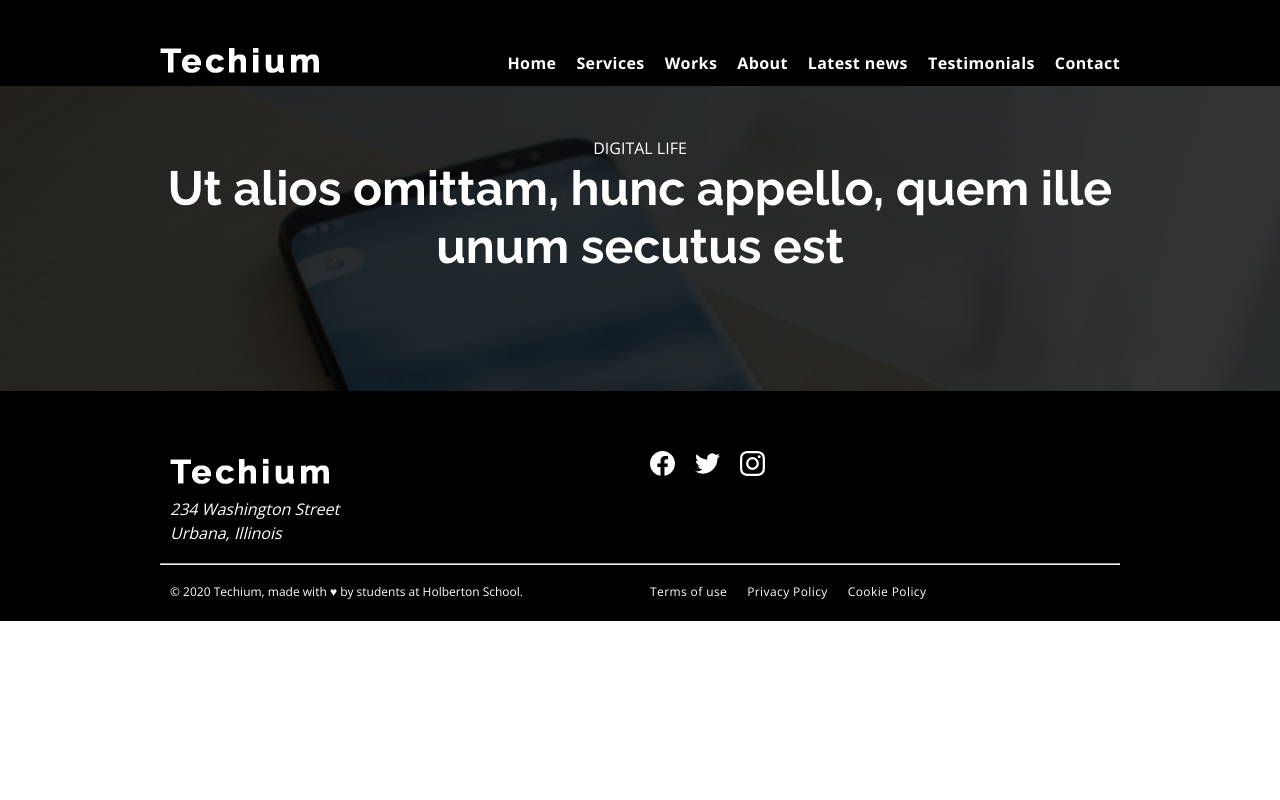
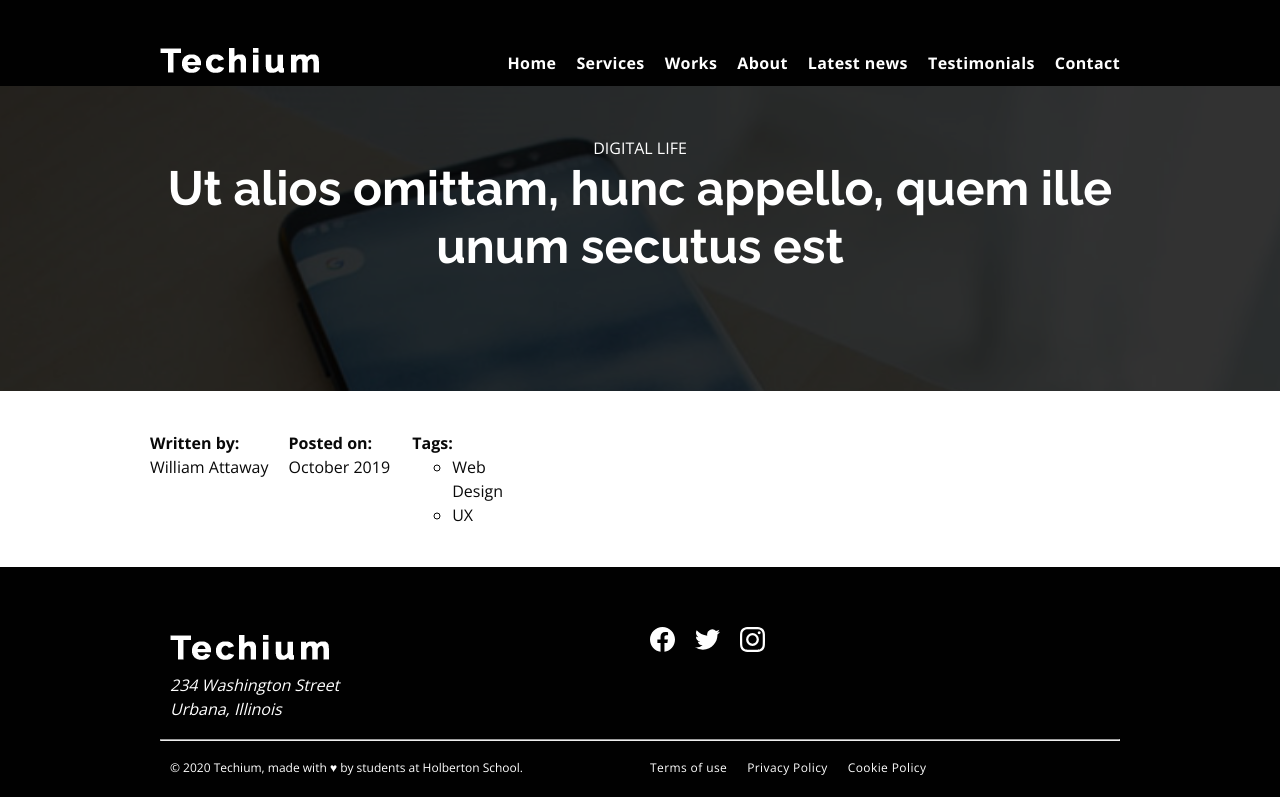
Before and after one commit to fchavonet/holbertonschool-web_front_end, a plain HTML site: page flexbox/12-article.html in a window 1280 px wide. Drawn offline with nearby package versions, Linux system fonts and the light colour scheme.

Commit message:
Fix: stylesheet link.

```diff
--- a/flexbox/12-article.html
+++ b/flexbox/12-article.html
@@ -9,7 +9,7 @@
 
     <link rel="icon" type="image/jpg" href="../images/favicon.jpg">
     <link href="https://fonts.googleapis.com/css?family=Open+Sans:400,700|Raleway:700&display=swap" rel="stylesheet">
-    <link rel="stylesheet" href="11-styles.css">
+    <link rel="stylesheet" href="12-styles.css">
 </head>
 
 <body>
@@ -82,7 +82,31 @@
                     <!-- Aside section -->
                      <aside class="post-aside">
                         <div class="post-meta">
+                            <ul class="post-meta-list row">
+                                <li class="post-meta-author">
+                                    <strong>Written by:</strong>
+                                    <a href="#" rel="author">William Attaway</a>
+                                </li>
 
+                                <li class="post-meta-date">
+                                    <strong>Posted on:</strong>
+                                    <time datetime="2019-10">October 2019</time>
+                                </li>
+
+                                <li class="post-meta-tag">
+                                    <strong>Tags:</strong>
+
+                                    <ul class="tag-list">
+                                        <li>
+                                            <a href="#" rel="tag">Web Design</a>
+                                        </li>
+
+                                        <li>
+                                            <a href="#" rel="tag">UX</a>
+                                        </li>
+                                    </ul>
+                                </li>
+                            </ul>
                         </div>
 
                         <div class="post-share">
```
